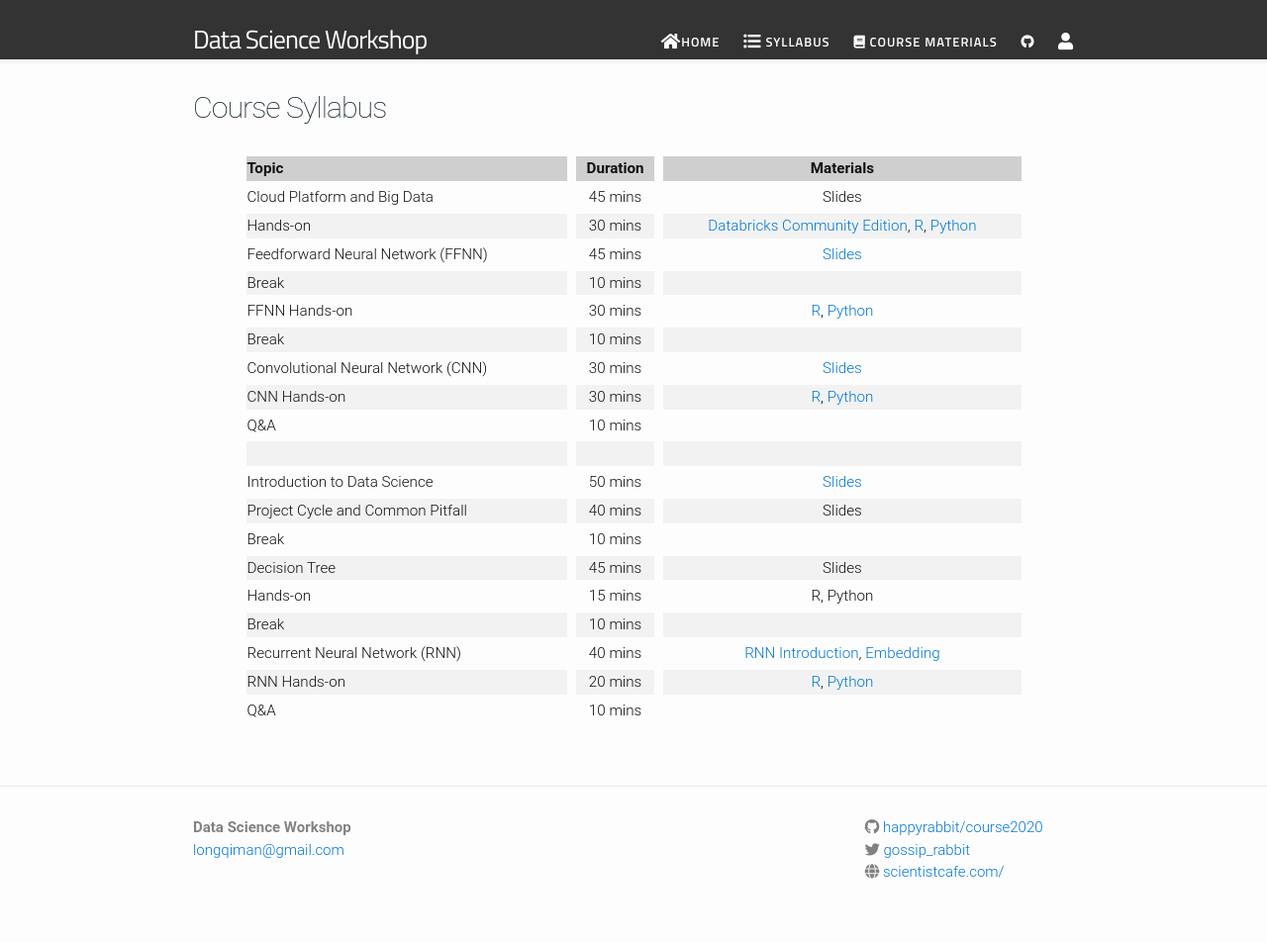
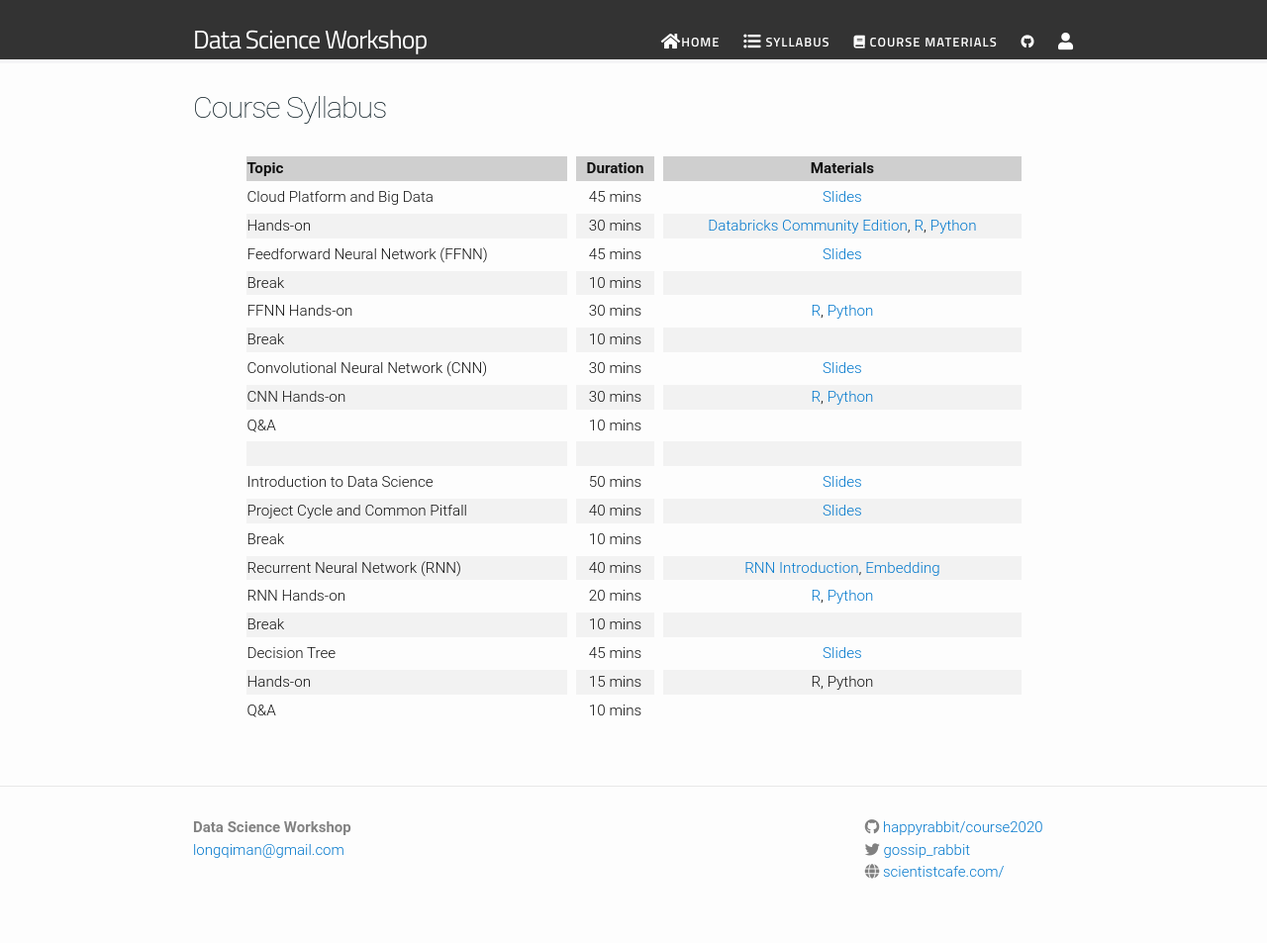
Before and after one commit to happyrabbit/course2020, a Jekyll site: the page built from course-syllabus.md, in a window 1280 px wide. Shown: the whole page at 99% size. Built offline with Jekyll 4.4.1, drawn with Linux system fonts in a browser that asks for light colours; nearby versions of some CDN libraries; part of the change alters nothing that is shown.

```diff
--- a/course-syllabus.md
+++ b/course-syllabus.md
@@ -6,7 +6,7 @@ permalink: /course-syllabus/
 
 | Topic | Duration | Materials |
 | :--- | :---: | :---: |
-| Cloud Platform and Big Data | 45 mins | Slides   |
+| Cloud Platform and Big Data | 45 mins | [Slides](https://docs.google.com/presentation/d/1jWO1-Nloms0x1btYLevUqTBcycZo1SV_cvE9rmg24tM/edit?usp=sharing)   |
 | Hands-on | 30 mins | [Databricks Community Edition](https://databricks.com/try-databricks), [R](https://databricks-prod-cloudfront.cloud.databricks.com/public/4027ec902e239c93eaaa8714f173bcfc/3981279215211072/4269117185296595/78755435857845/latest.html), [Python](https://github.com/happyrabbit/IntroDataScience/blob/master/Python/PysparkETL.ipynb)  |
 | Feedforward Neural Network (FFNN) | 45 mins | [Slides](https://course2020.scientistcafe.com/slides/02DeepLearning/DNN/DNN_Intro.html)   |
 | Break | 10 mins |  |
@@ -17,11 +17,11 @@ permalink: /course-syllabus/
 | Q&A | 10 mins |  |
 |  |  |  |
 | Introduction to Data Science | 50 mins | [Slides](https://course2020.scientistcafe.com/slides/01introduction/introduction#(1))   |
-| Project Cycle and Common Pitfall | 40 mins | Slides |
-| Break | 10 mins |  |
-| Decision Tree | 45 mins |Slides |
-| Hands-on| 15 mins | R, Python  |
+| Project Cycle and Common Pitfall | 40 mins | [Slides](https://docs.google.com/presentation/d/1ah9P2FyIkeVWkz76ASq84R4tPkzikeMV9rL_uSZ4qmQ/edit?usp=sharing) |
 | Break | 10 mins |  |
 | Recurrent Neural Network (RNN) | 40 mins | [RNN Introduction](https://course2020.scientistcafe.com/slides/02DeepLearning/RNN/RNN_Intro.html), [Embedding](https://course2020.scientistcafe.com/slides/02DeepLearning/RNN/RNN_Embedding.html) |
 | RNN Hands-on | 20 mins | [R](https://databricks-prod-cloudfront.cloud.databricks.com/public/4027ec902e239c93eaaa8714f173bcfc/3981279215211072/3137931017799475/78755435857845/latest.html), [Python](https://github.com/happyrabbit/IntroDataScience/blob/master/Python/RNN.ipynb) |
+| Break | 10 mins |  |
+| Decision Tree | 45 mins |[Slides](https://docs.google.com/presentation/d/1Qx5lycRASX8yFRhTNgC-_a_9wPugra8Iji5vhd-r7mU/edit#slide=id.p7) |
+| Hands-on| 15 mins | R, Python  |
 | Q&A | 10 mins |  |
```
